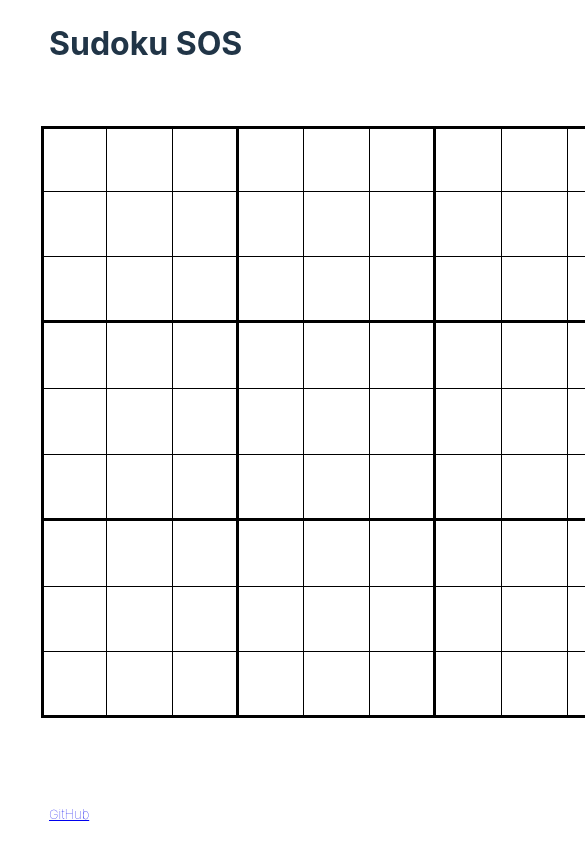
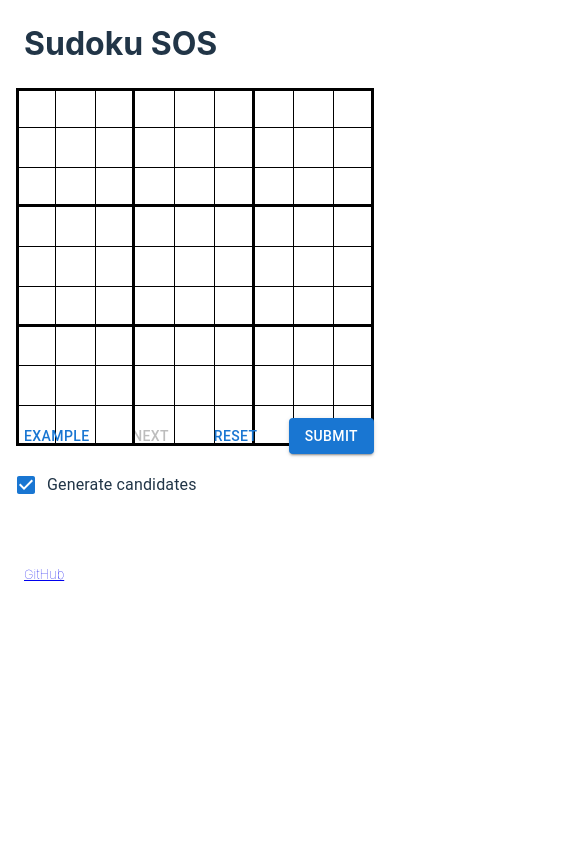
Before and after one commit to sanujs/sudoku-sos, a React (Vite) app in the folder sudoku-client/: page / in a window 390 px wide. Shown: the top 844 px of the page, 585 px wide, since content can reach past the window. Built offline with nearby package versions, Linux system fonts and the light colour scheme.

Commit message:
CSS for mobile

```diff
--- a/sudoku-client/src/App.css
+++ b/sudoku-client/src/App.css
@@ -165,3 +165,32 @@ input:focus.cell{
   color: red;
   text-decoration: line-through;
 }
+
+@media (max-width: 499px) {
+  .sudoku-columns {
+    grid-template-columns: 100%;
+    grid-template-rows: 70% 30%;
+  }
+
+  .puzzle-grid {
+    margin: 0;
+  }
+
+  .sidebar {
+    margin: 0;
+  }
+
+  input.cell {
+    font-size: 1.7rem;
+  }
+
+  .candidates {
+    font-size: 0.5rem;
+  }
+
+  .buttons {
+    display: flex;
+    justify-content: space-between;
+    padding: 10px 0;
+  }
+}
--- a/sudoku-client/src/components/Controls.tsx
+++ b/sudoku-client/src/components/Controls.tsx
@@ -16,7 +16,8 @@ type ControlsProps = {
 };
 const Controls = (props: ControlsProps) => {
   return (
-    <div>
+    <div className="controls">
+      <div className="buttons">
         <Button
           onClick={props.exampleSudoku}
           disabled={props.submitState}
@@ -47,6 +48,7 @@ const Controls = (props: ControlsProps) => {
         >
           Submit
         </Button>
+      </div>
       <FormControlLabel
         control={
           <Checkbox
--- a/sudoku-client/src/index.css
+++ b/sudoku-client/src/index.css
@@ -19,12 +19,12 @@ body {
   margin: 0;
   display: flex;
   place-items: center;
-  min-width: 320px;
   min-height: 100vh;
 }
 
 #root {
   min-width: 950px;
+  margin: auto;
 }
 
 header {
@@ -60,3 +60,23 @@ footer {
     background-color: #202020;
   }
 }
+
+@media (max-width: 499px) {
+  body {
+    display: initial;
+  }
+
+  #root {
+    min-width: 300px;
+  }
+
+  header {
+    position: static;
+    margin: 0;
+  }
+
+  footer {
+    position: static;
+    margin: 0;
+  }
+}
```
Lines whose indentation alone changed are shown as unchanged.
